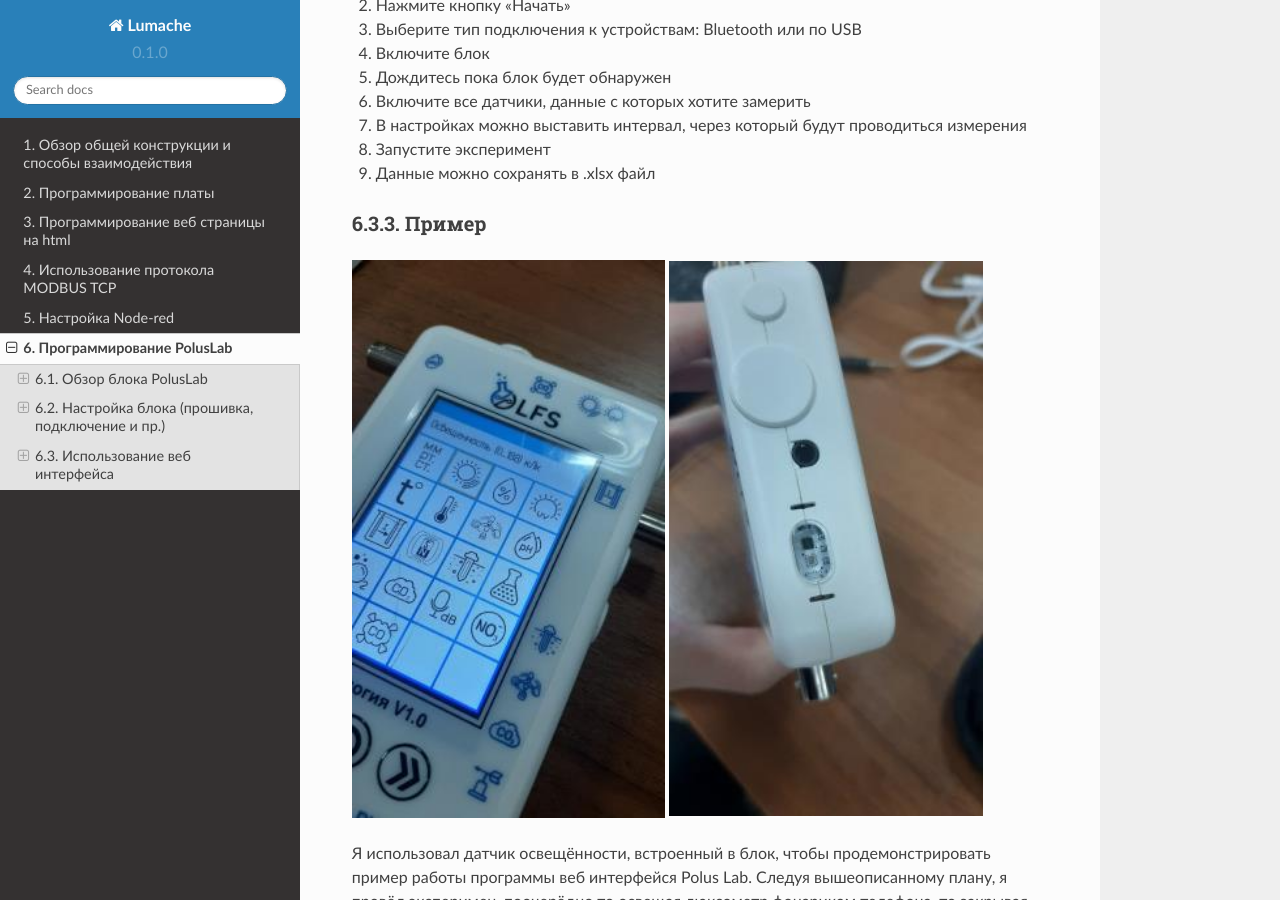
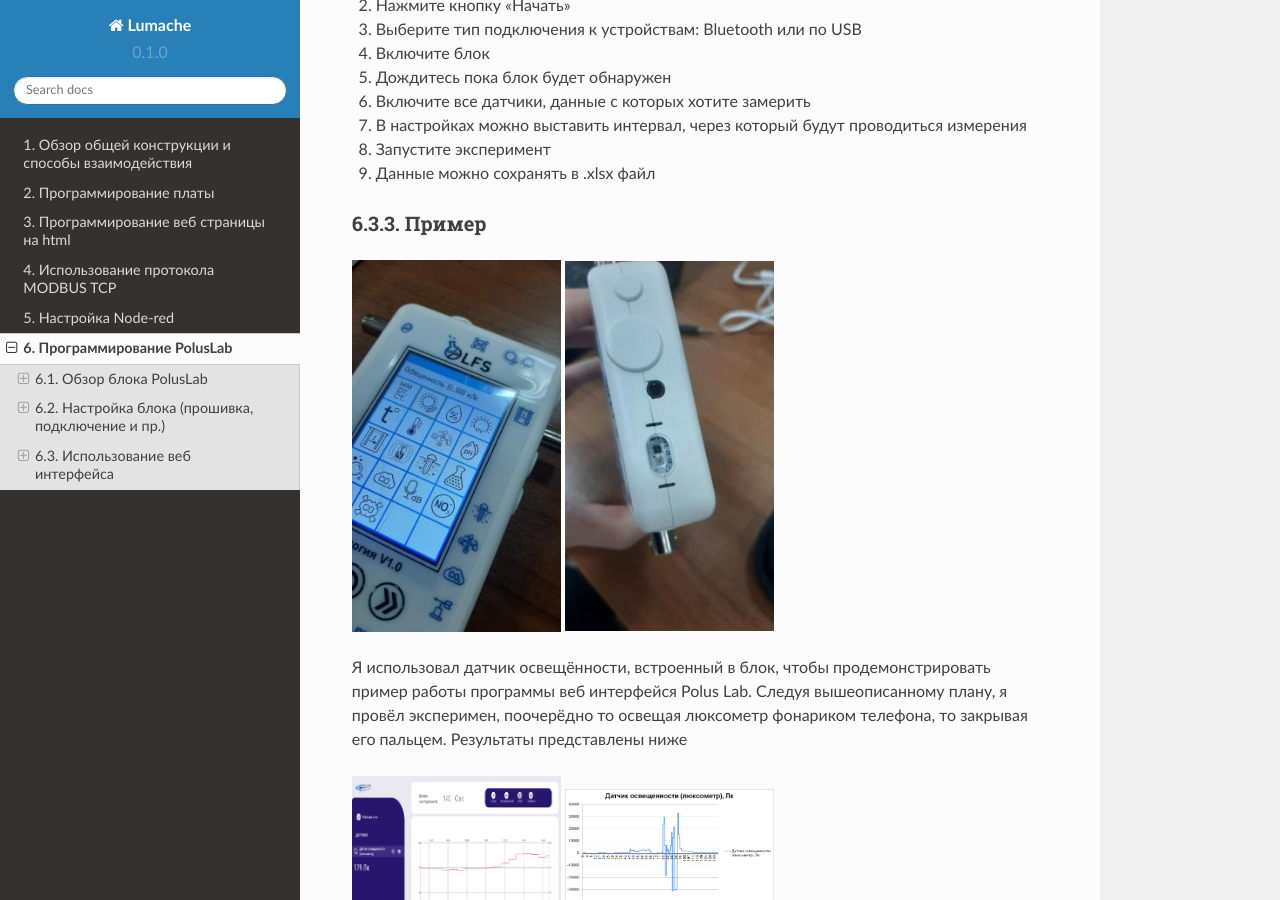
Before and after one commit to BBanwz/book_AL_GH, a Sphinx documentation site: the page built from docs/source/6/1.rst, in a window 1280 px wide and 900 px high, scrolled down 4603 px. Built offline with Sphinx 7.4.7 and the Read the Docs theme 2.0.0, drawn with Linux system fonts in a browser that asks for light colours.

Commit message:
Update 1.rst

```diff
--- a/docs/source/6/1.rst
+++ b/docs/source/6/1.rst
@@ -171,10 +171,10 @@
 ~~~~~~
 
 .. |pic1| image:: images/5.jpg
-   :width: 45%
+   :width: 30%
 
 .. |pic2| image:: images/6.jpg
-   :width: 45%
+   :width: 30%
 
 
 |pic1| |pic2|
@@ -183,10 +183,10 @@
 Я использовал датчик освещённости, встроенный в блок, чтобы продемонстрировать пример работы программы веб интерфейся Polus Lab. Следуя вышеописанному плану, я провёл эксперимен, поочерёдно то освещая люксометр фонариком телефона, то закрывая его пальцем. Результаты представлены ниже
 
 .. |pic3| image:: images/7.png
-   :width: 45%
+   :width: 30%
 
 .. |pic4| image:: images/8.png
-   :width: 45%
+   :width: 30%
 
 
 |pic3| |pic4|
```
